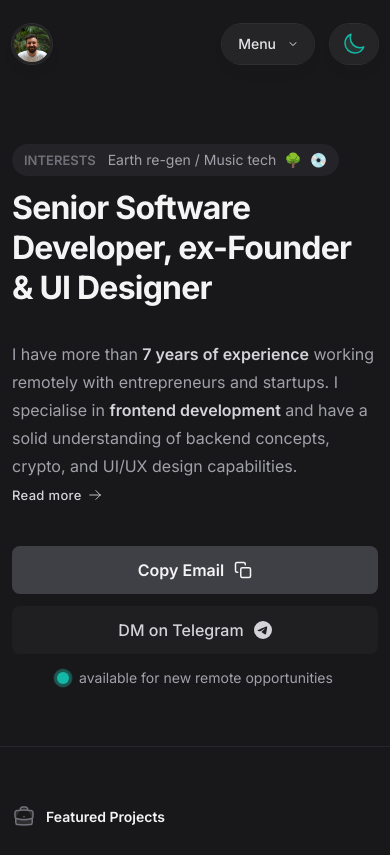
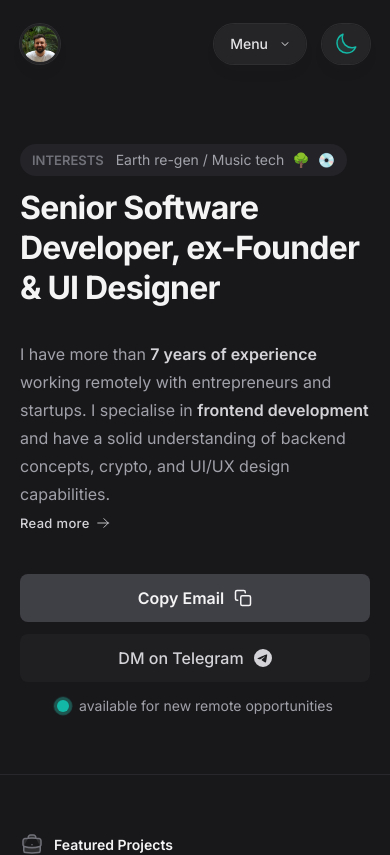
Before and after one commit to CharlyMartin/portfolio, a Next.js app: page / in a window 390 px wide. Shown: the top 855 px of the page. Built offline with nearby package versions, Linux system fonts and the light colour scheme.

Commit message:
Add padding on mobile

```diff
--- a/src/app/page.tsx
+++ b/src/app/page.tsx
@@ -32,9 +32,6 @@ export default function Home() {
   const projects = getProjects({ highlight: true });
   const favoriteUses = getUses({ favorite: true });
   const bio = getBio();
-
-  // border border-zinc-700/90
-  // mr-3 border-r border-zinc-700 pr-3
 
   return (
     <React.Fragment>
--- a/src/components/blocks/container/index.tsx
+++ b/src/components/blocks/container/index.tsx
@@ -7,7 +7,7 @@ export default function Container(props: Props) {
 
   return (
     <div
-      className={clsx("px-3 sm:px-8 md:px-12 lg:px-16 xl:px-20", className)}
+      className={clsx("px-5 sm:px-8 md:px-12 lg:px-16 xl:px-20", className)}
       {...rest}
     >
       <div className="relative">{children}</div>
```
